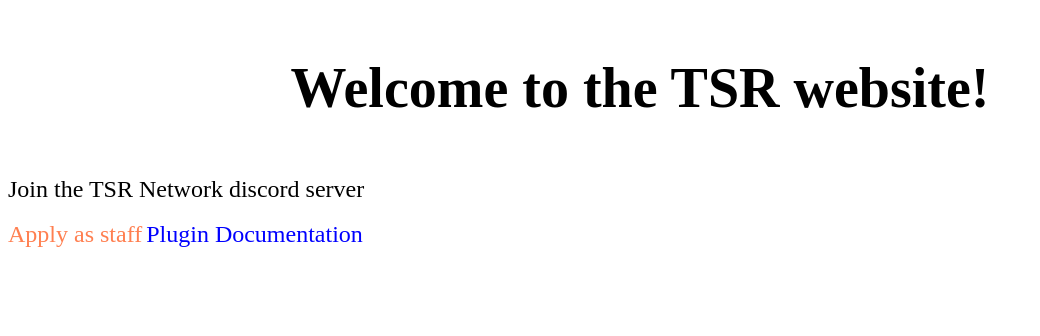
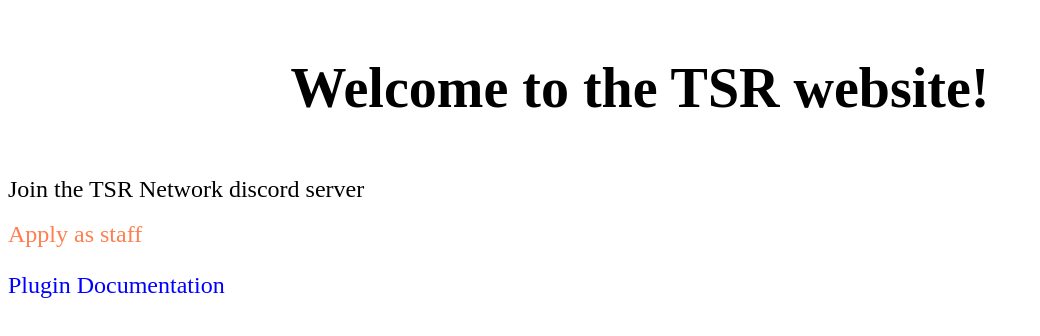
Before and after one commit to GaviTSRA/TSR_Website, a plain HTML site: page index.html in a window 1280 px wide. Shown: the whole page, without its empty margins (0-1040 px from the left). Drawn offline with Linux system fonts and the light colour scheme.

Commit message:
added line break

```diff
--- a/index.html
+++ b/index.html
@@ -16,7 +16,7 @@
               <a href="https://discord.gg/yhSGPT2cu2" style="font-size:150%;color:black;" target="_blank">Join the TSR Network discord server</a> <br> <br>
               <!--<a href="./software.html" style="font-size:150%;color:red;">Download software</a>-->
               <a href="./modapplication.html", style="font-size:150%;color:coral">Apply as staff</a>
-              <a href="./plugindoc.html", style="font-size:150%;color:blue">Plugin Documentation</a>
+              <a href="./plugindoc.html", style="font-size:150%;color:blue"><p>Plugin Documentation</p></a>
           </nav>
         </header>
     </body>
```
